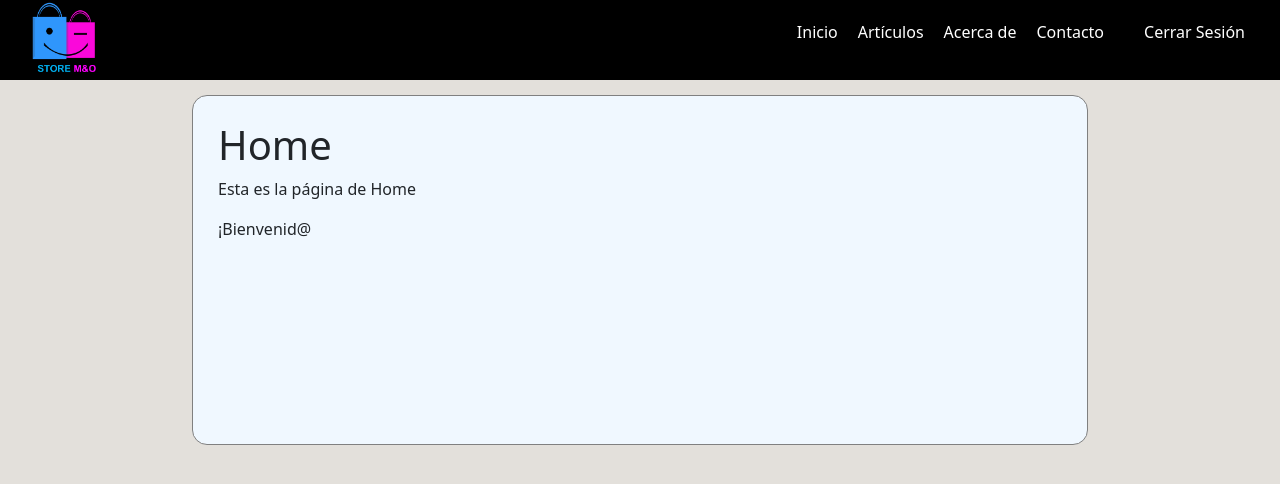
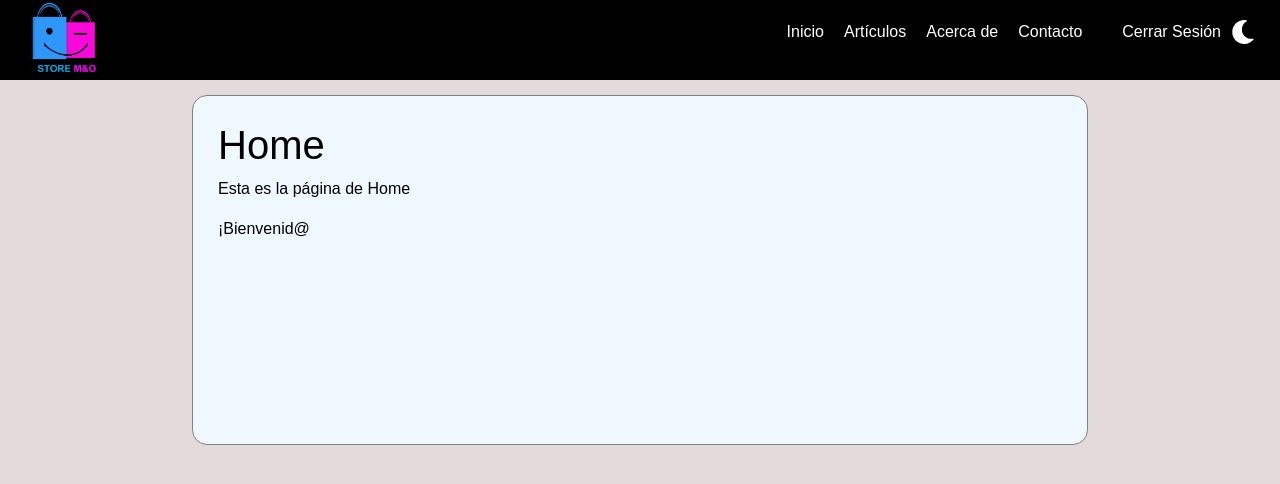
Before and after one commit to inesmariao/boot2_contextAPI, a React (Vite) app: page / in a window 1280 px wide. Shown: the top 484 px of the page. Built offline with nearby package versions, Linux system fonts and the light colour scheme; the HTML template or start-up script is replaced by a standard one.

Commit message:
DarkMode completed

```diff
--- a/index.html
+++ b/index.html
@@ -5,8 +5,8 @@
     <link rel="icon" type="image/svg+xml" href="/vite.svg" />
     <meta name="viewport" content="width=device-width, initial-scale=1.0" />
     <link href="https://cdn.jsdelivr.net/npm/bootstrap@5.3.3/dist/css/bootstrap.min.css" rel="stylesheet" integrity="sha384-QWTKZyjpPEjISv5WaRU9OFeRpok6YctnYmDr5pNlyT2bRjXh0JMhjY6hW+ALEwIH" crossorigin="anonymous">
-    <script src="https://cdn.userway.org/widget.js" data-account="PKi8kgensu"></script>
-    <title>Vite + React</title>
+    <!-- <script src="https://cdn.userway.org/widget.js" data-account="PKi8kgensu"></script>
+    <title>Vite + React</title> -->
   </head>
   <body>
     <div id="root"></div>
--- a/package.json
+++ b/package.json
@@ -12,6 +12,7 @@
   "dependencies": {
     "react": "^18.3.1",
     "react-dom": "^18.3.1",
+    "react-icons": "^5.2.1",
     "react-router-dom": "^6.25.1"
   },
   "devDependencies": {
--- a/src/App.jsx
+++ b/src/App.jsx
@@ -1,26 +1,48 @@
 import './styles/App.css'
 import { AppRouter } from './routing/AppRouter'
 import { Context } from './context/Context'
-import { useEffect, useState } from 'react'
+import { useEffect, useState } from 'react';
 
 function App() {
 
+  // Inicializa el estado con el valor del localStorage si existe
   const [user, setUser] = useState(() => {
-
+    // Obtiene el objeto de usuario almacenado en localStorage
     const storedUser = localStorage.getItem("user");
-
+    // Si existe, parsea el JSON y lo establece como el estado inicial, si no existe, inicializa el estado como un objeto vacío
     return storedUser ? JSON.parse(storedUser) : {};
-
   });
 
+  // Inicializa el estado del modo oscuro con el valor de localStorage si existe
+  const [isDarkMode, setIsDarkMode] = useState(() => {
+    const darkMode = JSON.parse(localStorage.getItem('darkMode'));
+    return darkMode || false;
+  });
+
+  // Este useEffect se ejecuta cada vez que cambia el estado `user` y guarda el estado `user` actualizado en localStorage
   useEffect(() => {
+    // Convierte el estado `user` a una cadena JSON y lo almacena en localStorage
     localStorage.setItem("user", JSON.stringify(user));
-}, [user]);
+  }, [user]); // El efecto se ejecuta cada vez que el estado `user` cambia
+
+  // Este useEffect se ejecuta cada vez que cambia el estado `isDarkMode`
+  useEffect(() => {
+    localStorage.setItem('darkMode', JSON.stringify(isDarkMode));
+    document.body.classList.toggle('dark-mode', isDarkMode);
+  }, [isDarkMode]);
+
+   // Función para alternar el modo oscuro
+   const toggleDarkMode = () => {
+    // Alterna el valor del modo oscuro
+    setIsDarkMode(prevMode => !prevMode);
+  };
 
   return (
     <Context.Provider value={{
       user,
-      setUser
+      setUser,
+      isDarkMode,
+      toggleDarkMode
     }}>
       <div className='App'>
           <AppRouter />
--- /dev/null
+++ b/src/components/DarkMode.jsx
@@ -0,0 +1,26 @@
+import { FaMoon, FaSun } from 'react-icons/fa';
+import { useContext } from 'react';
+import { Context } from '../context/Context';
+
+
+export const DarkMode = () => {
+
+  const { isDarkMode, toggleDarkMode } = useContext(Context);
+
+  // Método que se ejecute al hacer clic en el ícono
+  const handleClick = () => {
+    toggleDarkMode();
+    localStorage.setItem('dark-mode', !isDarkMode);
+  };
+
+
+  return (
+    <button onClick={handleClick} className='dark-mode-button'>
+      {isDarkMode ? (
+        <FaSun className="dark-mode-icon dark-mode-icon-sun"/>
+      ) : (
+        <FaMoon className="dark-mode-icon dark-mode-icon-moon"/>
+      ) }
+    </button>
+  );
+};
--- a/src/routing/AppRouter.jsx
+++ b/src/routing/AppRouter.jsx
@@ -8,6 +8,7 @@ import { Login } from "../components/Login";
 import logo from '../assets/logo.png';
 import { useContext } from "react";
 import { Context } from "../context/Context";
+import { DarkMode } from '../components/DarkMode';
 
 export const AppRouter = () => {
 
@@ -52,7 +53,9 @@ export const AppRouter = () => {
                 <NavLink to='/login' >Identifícate</NavLink>
               </li>
             )}
-
+            <li>
+              <DarkMode />
+            </li>
           </ul>
         </nav>
       </header>
--- a/src/styles/App.css
+++ b/src/styles/App.css
@@ -1,12 +1,51 @@
-*{
-  margin: 0px;
+* {
+  margin: 0;
+  padding: 0;
+  box-sizing: border-box;
 }
 
 body {
-  background-color: rgb(227, 224, 219);
+  background-color: rgb(227, 219, 219);
+  color: black;
+  font-family: Arial, sans-serif;
 }
 
-.header-nav nav{
+/* Modo Oscuro */
+.dark-mode body {
+  background-color: #1a1a1a;
+  color: #e3dbdb;
+}
+
+.dark-mode a {
+  color: #1e90ff;
+}
+
+.dark-mode button {
+  background-color: #333;
+  color: #fff;
+}
+
+.dark-mode-button {
+  background: none;
+  border: none;
+  cursor: pointer;
+}
+
+.dark-mode-icon {
+  width: 24px;
+  height: 24px;
+}
+
+.dark-mode-icon-sun {
+  color: #FFD700; /* Color dorado para el ícono del sol */
+}
+
+.dark-mode-icon-moon {
+  color: #FFF; /* Color blanco para el ícono de la luna */
+}
+
+/* Header Navigation */
+.header-nav nav {
   background-color: black;
   height: 80px;
   color: white;
@@ -16,28 +55,39 @@ body {
   padding-left: 25px;
 }
 
-.header-nav nav ul{
+.header-nav nav ul {
   list-style: none;
   display: flex;
   justify-content: flex-end;
   flex-basis: 100%;
 }
 
-.header-nav a{
+.header-nav a {
   color: white;
   text-decoration: none;
   margin-right: 10px;
   margin-left: 10px;
 }
-.header-nav a:hover{
+
+.header-nav a:hover {
   color: rgb(20, 134, 195);
 }
 
-#text-username {
-  color: fuchsia;
+/* Modo Oscuro para Header Navigation */
+.dark-mode .header-nav nav {
+  background-color: #333; /* Color de fondo del nav en modo oscuro */
 }
 
-.content{
+.dark-mode .header-nav a {
+  color: #fff; /* Color del texto en enlaces en modo oscuro */
+}
+
+.dark-mode .header-nav a:hover {
+  color: rgb(20, 134, 195); /* Color del texto en enlaces al pasar el ratón en modo oscuro */
+}
+
+/* Content Area */
+.content {
   width: 70%;
   min-height: 350px;
   background-color: aliceblue;
@@ -47,6 +97,13 @@ body {
   padding: 25px;
 }
 
+.dark-mode .content {
+  background-color: #2e2e2e; /* Fondo del contenido en modo oscuro */
+  border: 1px solid #444; /* Borde del contenido en modo oscuro */
+  color: #e3dbdb; /* Color del texto en el contenido en modo oscuro */
+}
+
+/* Login Styles */
 .login {
   display: block;
   margin: 15px;
@@ -55,9 +112,9 @@ body {
 
 .login input[type="text"], .login input[type="submit"] {
   display: block;
-  margin: 10px auto;  /* Ajusta los márgenes para centrar */
+  margin: 10px auto;
   padding: 10px;
-  width: 50%;  /* Ajusta el ancho al 50% del contenedor */
+  width: 50%;
   box-sizing: border-box;
 }
 
@@ -73,13 +130,19 @@ body {
   background-color: lightblue;
 }
 
+/* Modo Oscuro para Login Styles */
+.dark-mode .login input[type="submit"] {
+  background-color: #555; /* Fondo del botón en modo oscuro */
+  color: #fff; /* Color del texto del botón en modo oscuro */
+}
+
+/* Logo Styles */
 .logo {
   display: flex;
   align-items: center;
-  justify-items: start;
 }
 
 .logo-img {
-  height: 80px; /* Ajusta el tamaño de la imagen */
-  margin-right: 10px; /* Espacio entre la imagen y el texto */
+  height: 80px;
+  margin-right: 10px;
 }
```
Also changed, not shown: 1 other file (tests, documents, lock files or other folders). Lines whose indentation alone changed are shown as unchanged.
